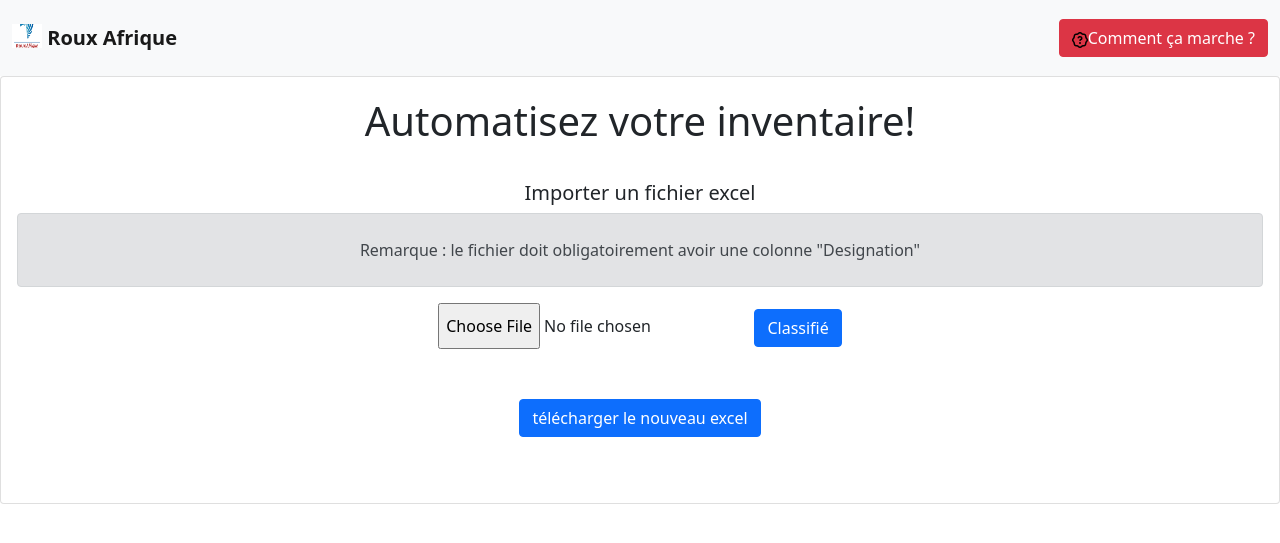
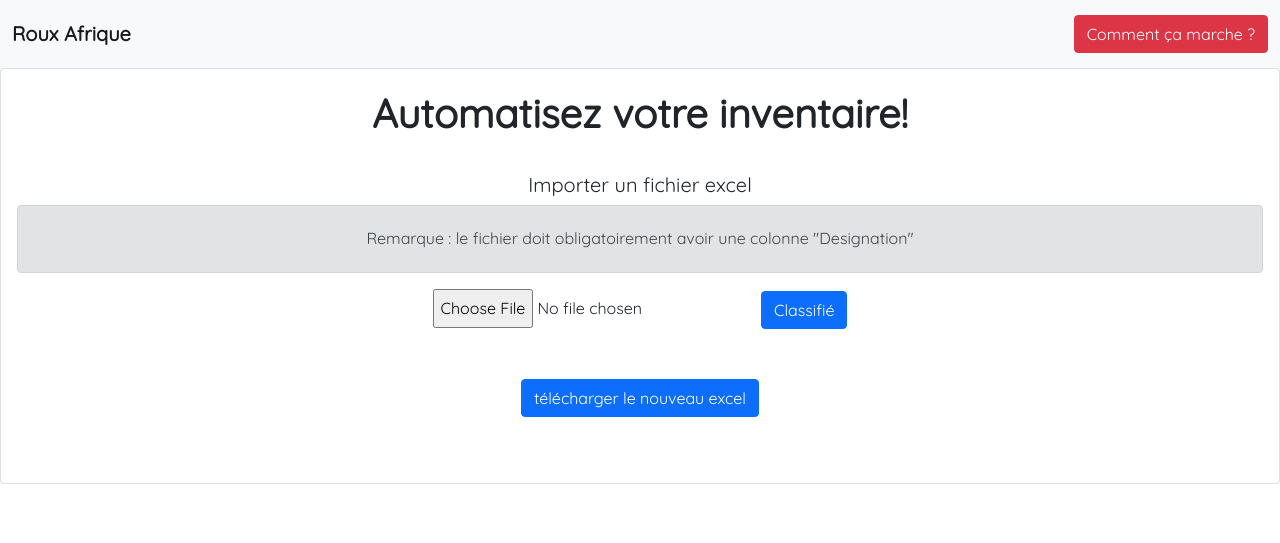
Before and after one commit to ouma77/Text_classification_App, a Flask app: page / in a window 1280 px wide. Shown: the top 543 px of the page. Run offline with Flask 2, Linux system fonts and the light colour scheme; parts of the project's set-up code (start-up, migrations or seed data) failed here and were passed over; grey boxes are pictures that could not be loaded.

Commit message:
Update index.html

```diff
--- a/templates/index.html
+++ b/templates/index.html
@@ -7,16 +7,24 @@
     <link href="https://cdn.jsdelivr.net/npm/bootstrap@5.1.0/dist/css/bootstrap.min.css" rel="stylesheet" integrity="sha384-KyZXEAg3QhqLMpG8r+8fhAXLRk2vvoC2f3B09zVXn8CA5QIVfZOJ3BCsw2P0p/We" crossorigin="anonymous">
     <link rel="stylesheet" href="style.css">
     <title>Text Classification Inventy</title>
+    <style>
+      @import url('https://fonts.googleapis.com/css2?family=Quicksand&display=swap');
+      body{
+        font-family: 'Quicksand', sans-serif;
+      }
+      .imge{
+        background-image: url("excel.png");
+      }
+    </style>
 </head>
-<body style="margin: 0; padding: 0; line-height: 2.5;">
+<body style="margin: 0; padding: 0; line-height: 2.1;">
         <nav class="navbar navbar-light bg-light">
                 <div class="container-fluid">
                   <a class="navbar-brand" href="#">
-                    <img src="logo.jpg" alt="" width="30" height="24" class="d-inline-block align-text-top">
                    <strong> Roux Afrique</strong>
                   </a>
                   <button type="button" class="btn btn-danger" data-bs-toggle="modal" data-bs-target="#exampleModal">
-                    <img src="unverified.svg">Comment ça marche ?
+                    Comment ça marche ?
                       </button>
                 </div>
         </nav>
@@ -24,7 +32,7 @@
 
 
         <div class="card text-center">
-          <h1 style="margin : 20px">Automatisez votre inventaire!</h1>
+          <h1 style="margin : 20px"> <strong>Automatisez votre inventaire!</strong></h1>
           <div class="card-body">
             <h5 class="card-title">Importer un fichier excel</h5>
 
@@ -61,6 +69,7 @@
                   </div>
                 </div>
               </div>
+              <div class="imge"></div>
     <script src="https://cdn.jsdelivr.net/npm/bootstrap@5.1.0/dist/js/bootstrap.bundle.min.js" integrity="sha384-U1DAWAznBHeqEIlVSCgzq+c9gqGAJn5c/t99JyeKa9xxaYpSvHU5awsuZVVFIhvj" crossorigin="anonymous"></script>
 </body>
 </html>
```
